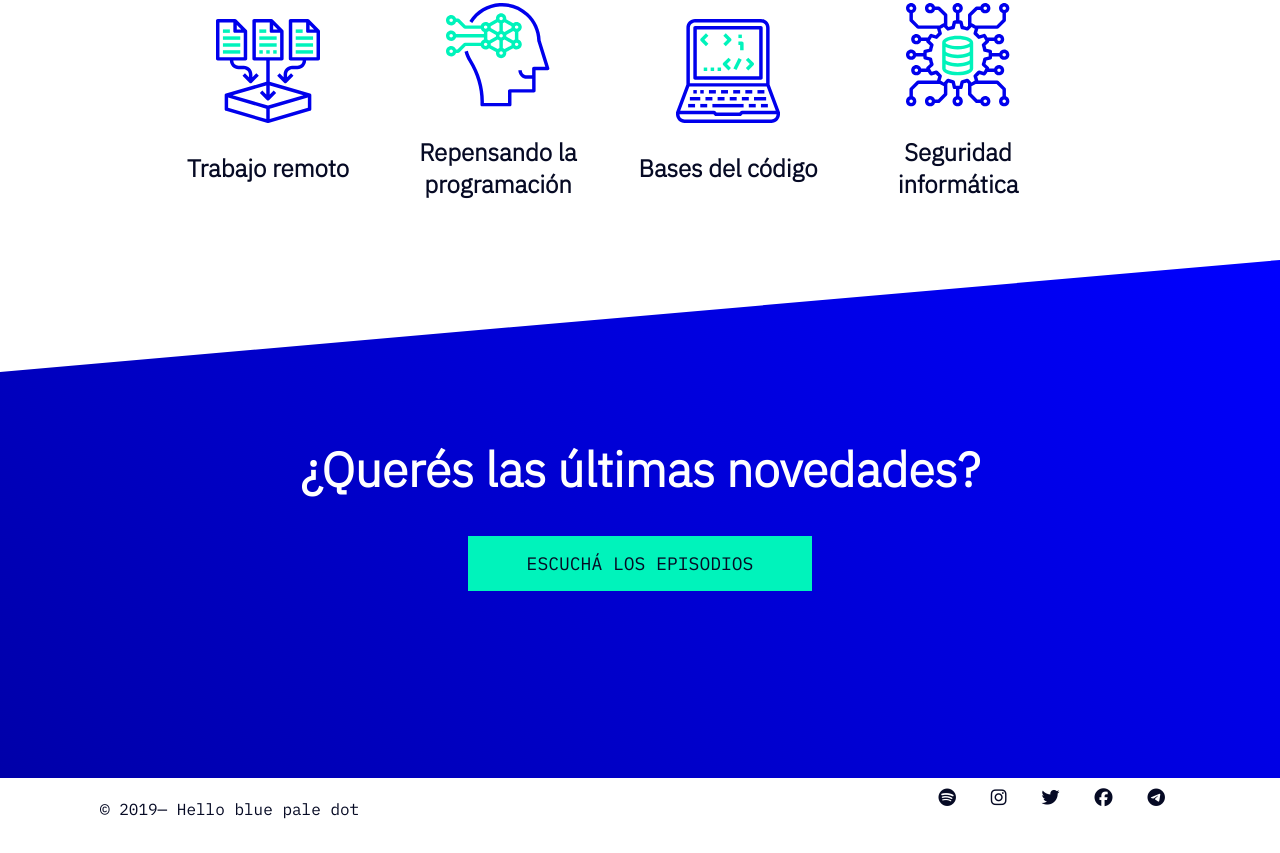
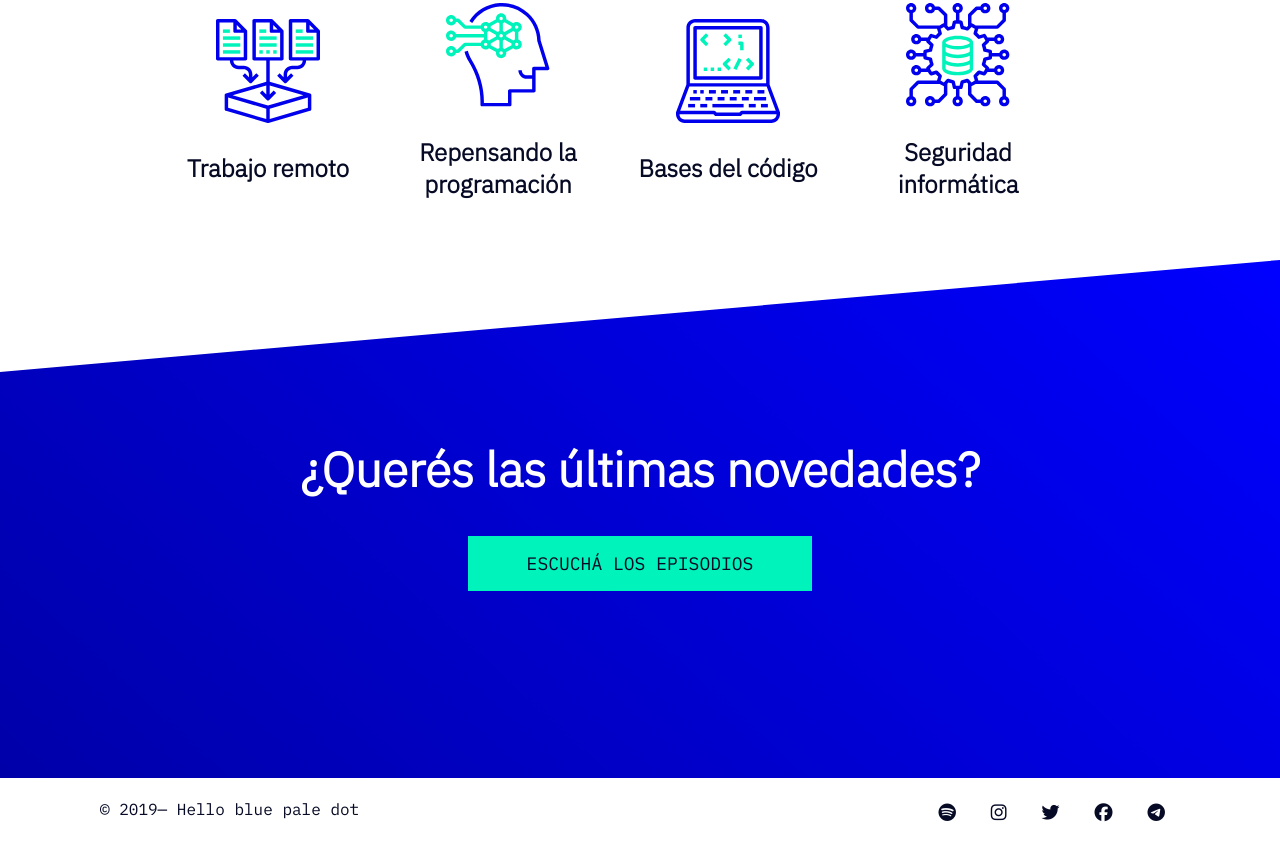
Before and after one commit to eximiocv/eximiocv.github.io, a plain HTML site: page index.html in a window 1280 px wide. Shown: the part 2801-3654 px from the top of the page. Drawn offline with Linux system fonts and the light colour scheme.

Commit message:
final final

```diff
--- a/estilos/estilo.css
+++ b/estilos/estilo.css
@@ -608,7 +608,7 @@ footer{
   padding:  20px 0 40px 100px;
 }
 .redes{
-  padding:  20px 100px 40px 0;
+  padding: 35px 100px 40px 0;
 }
 .fab{
   margin-left: 5px;
```
